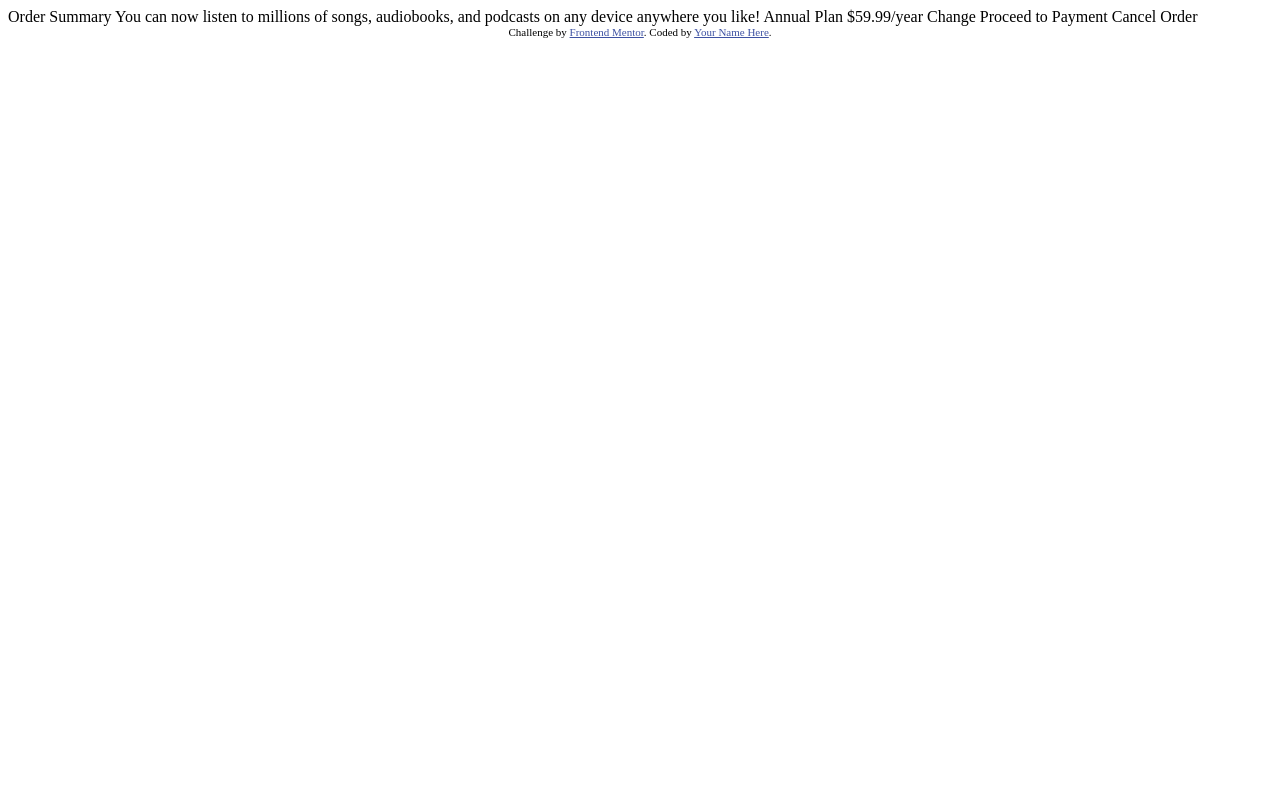
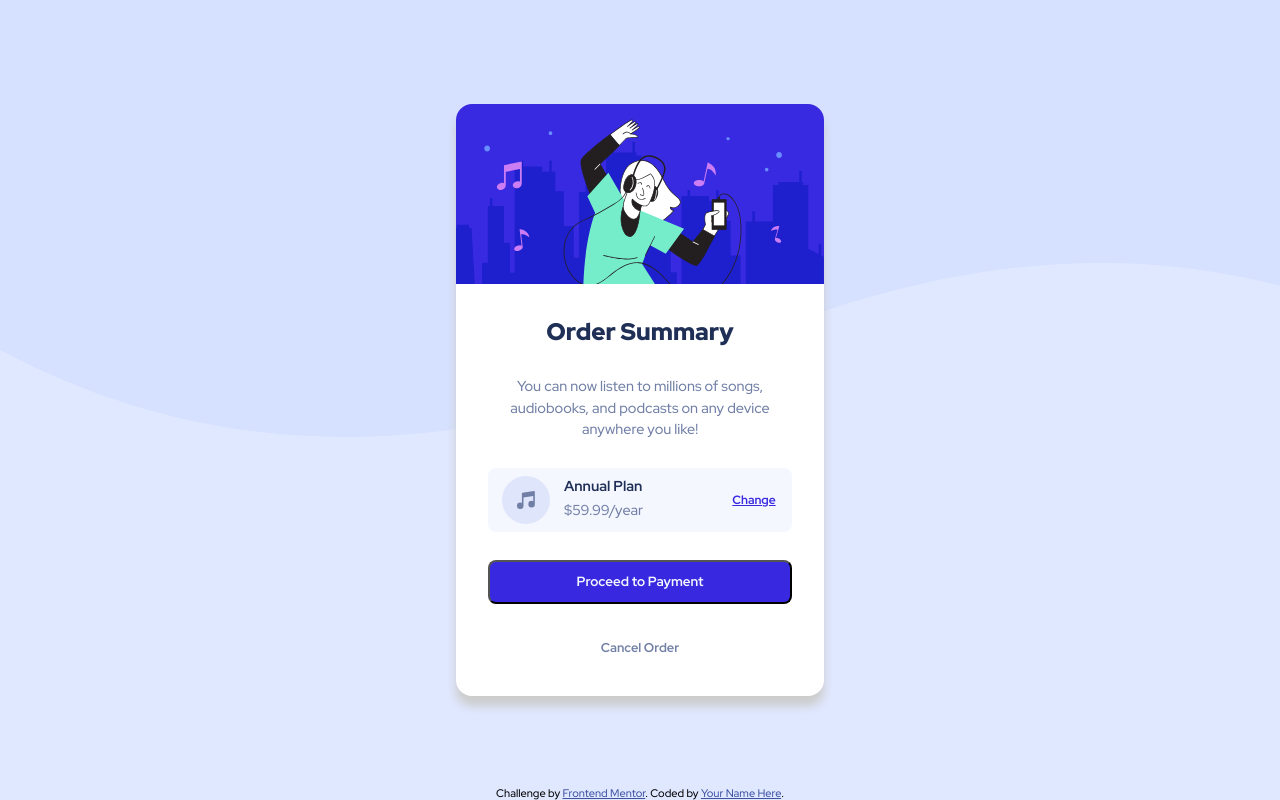
Before and after one commit to MaxiJRom/6-order-summary-component-main, a plain HTML site: page index.html in a window 1280 px wide. Drawn offline with Linux system fonts and the light colour scheme.

Commit message:
terminado
terminado

```diff
--- /dev/null
+++ b/CSS/style.css
@@ -0,0 +1,229 @@
+/* ===== HTML reset ====== */
+
+html {
+    font-size: 62, 5%;
+    box-sizing: border-box;
+}
+
+*,
+*:before,
+*:after {
+    box-sizing: inherit;
+    margin: 0;
+    padding: 0;
+}
+
+body {
+    font-size: 16px;
+}
+
+/* ======= General styles ====== */
+* {
+    font-family: 'Red Hat Display', sans-serif;
+}
+
+body {
+    position: relative;
+}
+
+h1 {
+    font-size: 1.5rem;
+}
+
+h2 {
+    font-size: 1rem;
+}
+
+/* ======== Colors ========== */
+
+:root {
+    --clr-primary-pale-blue: hsl(225, 100%, 94%);
+    --clr-primary-bright-blue: hsl(245, 75%, 52%);
+
+    --clr-neutral-pale-blue: hsl(225, 100%, 98%);
+    --clr-neutral-desaturated-blue: hsl(224, 23%, 55%);
+    --clr-neutral-dark-blue: hsl(223, 47%, 23%);
+}
+
+/* ======== Typography ======= */
+
+.center {
+    text-align: center;
+}
+
+.regular {
+    font-weight: 500;
+}
+
+.semi-bold {
+    font-weight: 700;
+}
+
+.bold {
+    font-weight: 900;
+}
+
+.font-dark-blue {
+    color: var(--clr-neutral-dark-blue);
+}
+
+.font-desaturated-blue {
+    color: var(--clr-neutral-desaturated-blue);
+}
+
+.font-pale-blue {
+    color: var(--clr-neutral-pale-blue);
+}
+
+.font-bright-blue {
+    color: var(--clr-primary-bright-blue);
+}
+
+
+/* ======== Layout ======= */
+
+main {
+    display: flex;
+    align-items: center;
+    justify-content: center;
+    min-height: 100vh;
+}
+
+.card {
+    display: flex;
+    flex-direction: column;
+}
+
+.card__info {
+    flex: 1;
+    display: flex;
+    flex-direction: column;
+    justify-content: space-between;
+}
+
+.price {
+    display: grid;
+    grid-template-columns: repeat(4, 1fr);
+    grid-template-rows: repeat(2, 1fr);
+
+}
+
+.price__img {
+    grid-row: 1/3;
+}
+
+.price h2 {
+    grid-column: 2 / 4;
+}
+
+.price p {
+    /* grid-row: 2 / 3; */
+    grid-column: 2 / 4;
+}
+
+.price__change {
+    grid-row: 1/3;
+    grid-column: 4/5;
+}
+
+.price__img,
+.price__change {
+    display: flex;
+    justify-content: center;
+    align-items: center;
+}
+
+/* ===== Component styles ====== */
+main{
+    background-image: url(../images/pattern-background-desktop.svg);
+    background-repeat: no-repeat;
+    background-color: var(--clr-primary-pale-blue);
+}
+
+.card {
+    min-height: 37rem;
+    max-width: 23rem;
+    border-radius: 1rem;
+    overflow: hidden;
+    margin:20px 10px;
+    background-color: #fff;
+    box-shadow: 0px 10px 10px #ccc;
+}
+
+.card>img {
+    width: 100%;
+    min-height: 10rem;
+    object-fit: cover;
+}
+
+.card__info {
+    padding: 2rem;
+}
+
+.card__info >p {
+    font-size: 0.9rem;
+    line-height: 1.5;
+}
+
+.price {
+    padding: 0.5rem 0;
+    background-color: var(--clr-neutral-pale-blue);
+    border-radius: 0.5rem;
+}
+
+.price p, .price h2{
+    font-size: 0.9rem;
+}
+
+.price a{
+    font-size: 0.75rem;
+}
+
+.price a:hover{
+    color:var(--clr-neutral-desaturated-blue);
+}
+
+.card__info button {
+    background-color: var(--clr-primary-bright-blue);
+    line-height: 3;
+    border-radius: 0.5rem;
+}
+
+.card__info button a {
+    text-decoration: none;
+}
+
+.card__info button:hover{
+    background-color: var(--clr-neutral-desaturated-blue);
+    cursor: pointer;
+}
+
+.card__info > a{
+    line-height: 2.5;
+    font-size: 0.8rem;
+    text-decoration: none;
+}
+
+.card__info >a:hover{
+    color: var(--clr-neutral-dark-blue);
+}
+
+.attribution {
+    font-size: 11px;
+    text-align: center;
+    position: absolute;
+    bottom: 0;
+    right: 0;
+    left: 0;
+}
+
+.attribution a {
+    color: hsl(228, 45%, 44%);
+}
+
+
+/* ===== media queries ====== */
+
+@media (min-width: 400) {
+
+}
--- a/index.html
+++ b/index.html
@@ -1,37 +1,56 @@
 <!DOCTYPE html>
 <html lang="en">
+
 <head>
   <meta charset="UTF-8">
-  <meta name="viewport" content="width=device-width, initial-scale=1.0"> <!-- displays site properly based on user's device -->
+  <meta name="viewport" content="width=device-width, initial-scale=1.0">
+  <!-- displays site properly based on user's device -->
+  <link rel="icon" type="image/png" sizes="32x32" href="./images/favicon-32x32.png">
+  <title>Frontend Mentor | Order summary card</title>
+  <link rel="preconnect" href="https://fonts.googleapis.com">
+  <link rel="preconnect" href="https://fonts.gstatic.com" crossorigin>
+  <link href="https://fonts.googleapis.com/css2?family=Red+Hat+Display:wght@500;700;900&display=swap" rel="stylesheet">
 
-  <link rel="icon" type="image/png" sizes="32x32" href="./images/favicon-32x32.png">
+  <link rel="preload" href="CSS/style.css" as="style">
+  <link rel="stylesheet" href="CSS/style.css">
 
-  <title>Frontend Mentor | Order summary card</title>
+</head>
 
-  <!-- Feel free to remove these styles or customise in your own stylesheet 👍 -->
-  <style>
-    .attribution { font-size: 11px; text-align: center; }
-    .attribution a { color: hsl(228, 45%, 44%); }
-  </style>
-</head>
 <body>
 
-  Order Summary
+  <main>
+    <section class="card">
+      <img src="./images/illustration-hero.svg" alt="">
 
-  You can now listen to millions of songs, audiobooks, and podcasts on any
-  device anywhere you like!
+      <div class="card__info">
 
-  Annual Plan
-  $59.99/year
+        <h1 class="bold font-dark-blue center">Order Summary</h1>
 
-  Change
+        <p class="regular font-desaturated-blue center">You can now listen to millions of songs, audiobooks, and podcasts on
+          any
+          device anywhere you like!</p>
 
-  Proceed to Payment
-  Cancel Order
+        <div class="price">
+          <div class="price__img"><img src="./images/icon-music.svg" alt=""></div>
+          <h2 class="semi-bold font-dark-blue"> Annual Plan</h2>
+          <p class="regular font-desaturated-blue">$59.99/year</p>
+          <div class="price__change"><a class="semi-bold font-bright-blue" href="#"> Change</a></div>
+        </div> <!-- .price -->
+
+        <button ><a class="semi-bold font-pale-blue" href="#">Proceed to Payment</a></button>
+
+        <a class="semi-bold font-desaturated-blue center" href="#"> Cancel Order</a>
+
+      </div>
+    </section>
+  </main> <!-- .card -->
+
+
 
   <div class="attribution">
     Challenge by <a href="https://www.frontendmentor.io?ref=challenge" target="_blank">Frontend Mentor</a>.
     Coded by <a href="#">Your Name Here</a>.
   </div>
 </body>
+
 </html>
```
Also changed, not shown: design/desktop-preview.jpg (deleted), 1 other file.
